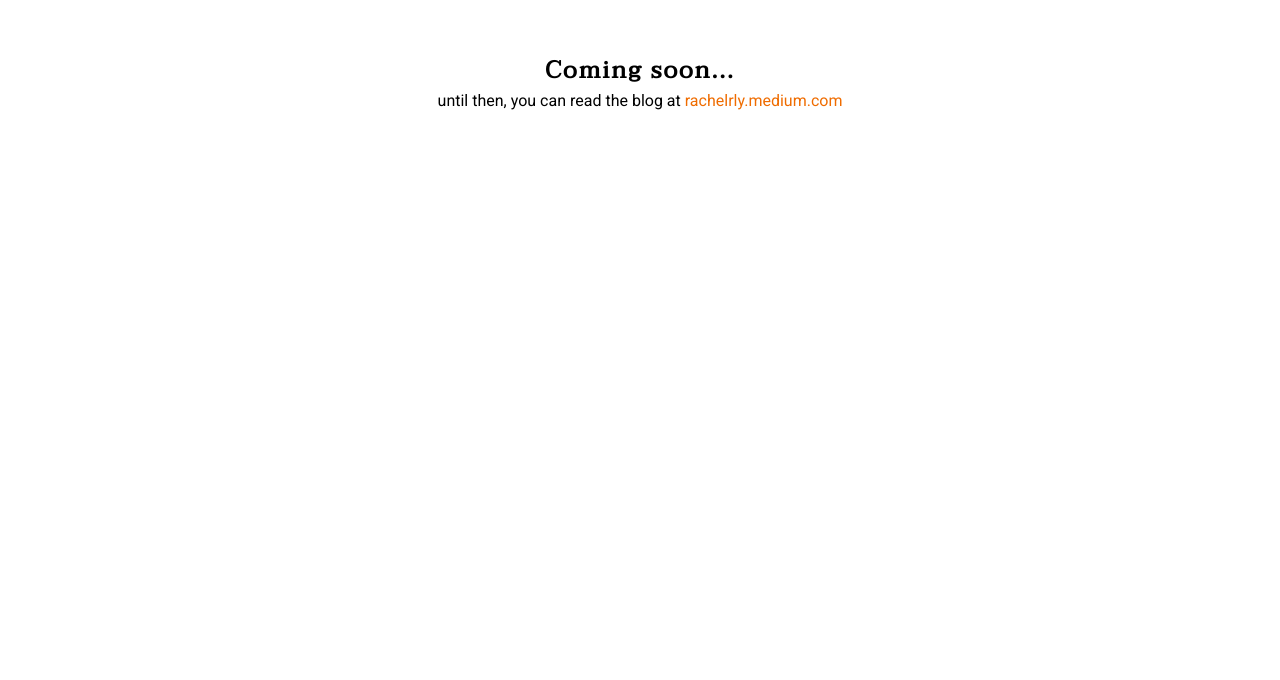
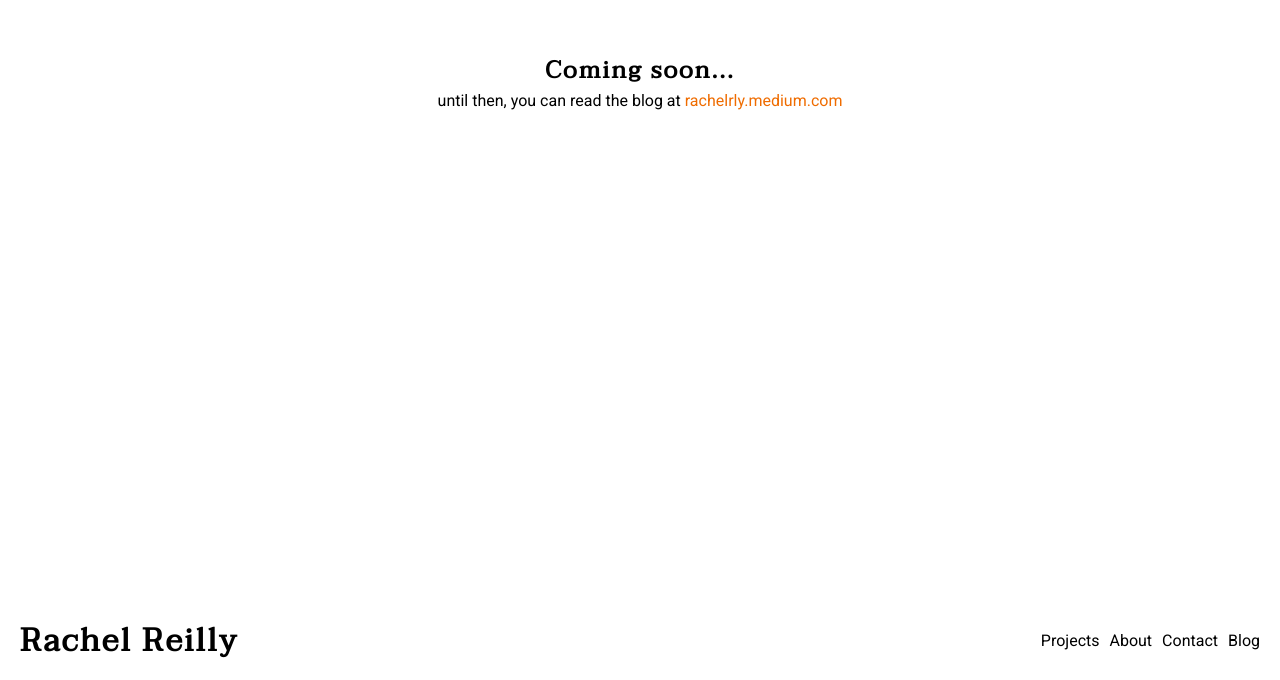
Before and after one commit to Rachanastasia/portfolio-new, a Next.js app: page /blog in a window 1280 px wide. Shown: the part 120-800 px from the top of the page. Built offline with nearby package versions, Linux system fonts and the light colour scheme.

Commit message:
adds menu to temp blog page

```diff
--- a/components/Header.js
+++ b/components/Header.js
@@ -12,7 +12,7 @@ export default function Header(){
 }
 
 
-function HeaderTitle(){
+export function HeaderTitle(){
     return (
         <div className='header-title-wrapper'>
             <h1 className='section-title main-title'>Rachel Reilly</h1>
--- a/pages/blog/index.js
+++ b/pages/blog/index.js
@@ -1,14 +1,17 @@
 import Screen from '../../components/Screen'
 import Link from 'next/link'
-
+import {HeaderTitle} from '../../components/Header'
 
 export default function BlogPage(){
     return (
         <Screen>
+            <div className='blog-temp-wrapper'>
             <div className='blog-temp-content-wrapper'>
                 <h2>Coming soon...</h2>
                 <span>until then, you can read the blog at <Link href='https://rachelrly.medium.com'>rachelrly.medium.com</Link></span>
             </div>
+            <HeaderTitle />
+            </div>
         </Screen>
     )
 }
--- a/styles/_base.sass
+++ b/styles/_base.sass
@@ -44,7 +44,8 @@ header
     width: 100vw
     overflow: hidden
     margin: 0
-    .header-title-wrapper
+
+.header-title-wrapper
         @include row-between
         min-height: 10vh
         padding: 0 $spacer-3
@@ -53,7 +54,6 @@ header
             cursor: pointer
             &:hover, &:focus
                 color: $colors-animation-orange
-
 
 
 
--- a/styles/_blog.sass
+++ b/styles/_blog.sass
@@ -1,8 +1,15 @@
-.blog-temp-content-wrapper
+
+.blog-temp-wrapper
     display: flex
     flex-direction: column
-    justify-content: center
-    align-items: center
-    height: 50vh
-    span a
-        color: $colors-animation-orange
+    justify-content: space-between
+    align-content: stretch
+    height: 100vh
+    .blog-temp-content-wrapper
+        display: flex
+        flex-direction: column
+        justify-content: center
+        align-items: center
+        height: 50vh
+        span a
+            color: $colors-animation-orange
```
